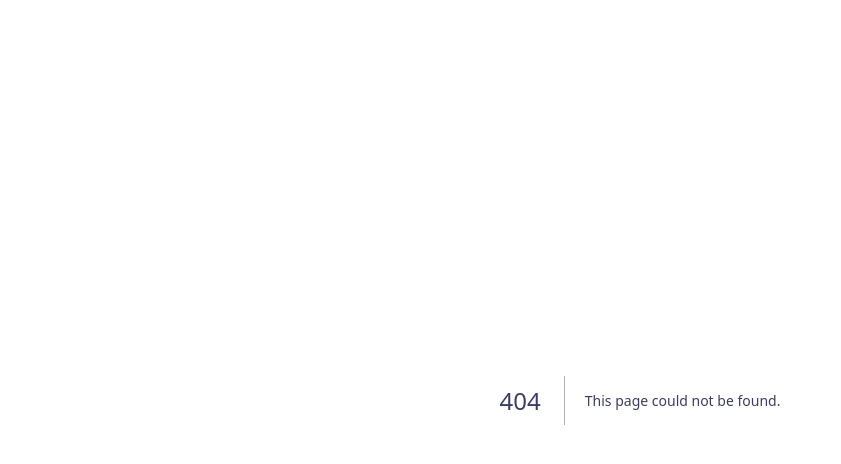
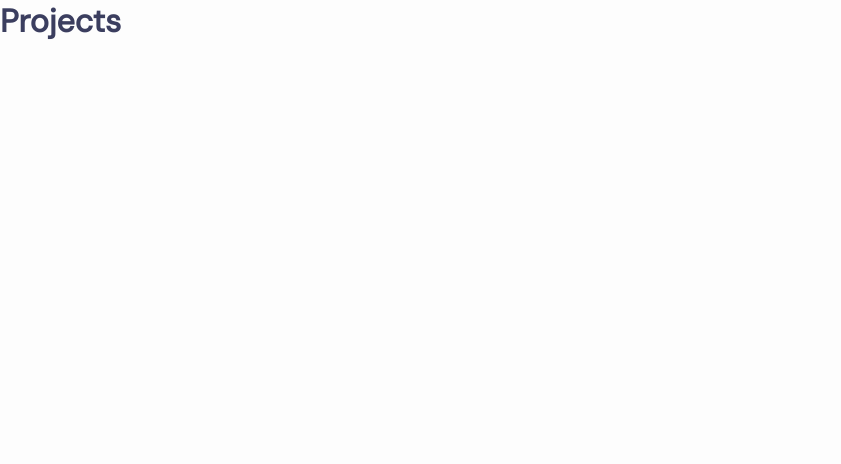
Before and after one commit to CesarAugusto316/portfolio-nextjs, a Next.js app: page /projects in a window 1280 px wide. Before the commit this address had no page. Shown: the top 464 px of the page, without its empty margins (0-841 px from the left). Built offline with nearby package versions, Linux system fonts and the light colour scheme.

Commit message:
✨ updates

```diff
--- a/app/layout.tsx
+++ b/app/layout.tsx
@@ -8,8 +8,8 @@ import './globals.css';
 const dmSans = DM_Sans({ subsets: ['latin'], weight: '400', preload: true });
 
 export const metadata: Metadata = {
-  title: 'Create Next App',
-  description: 'Generated by create next app',
+  title: 'Cesar Rivera',
+  description: 'Personal Portfolio',
 };
 
 
--- /dev/null
+++ b/app/projects/page.tsx
@@ -0,0 +1,12 @@
+import { FC } from 'react';
+
+
+export const Projects: FC = () => {
+  return (
+    <div>
+      <h1>Projects</h1>
+    </div>
+  );
+};
+
+export default Projects;
```
